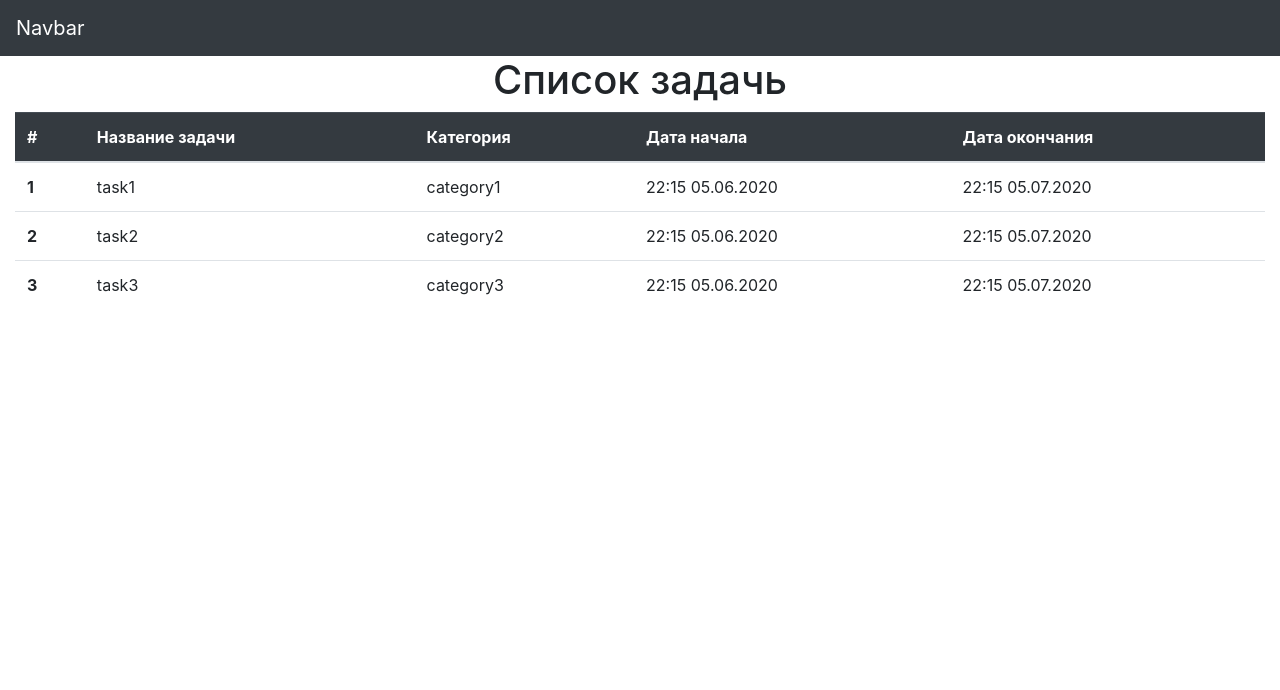
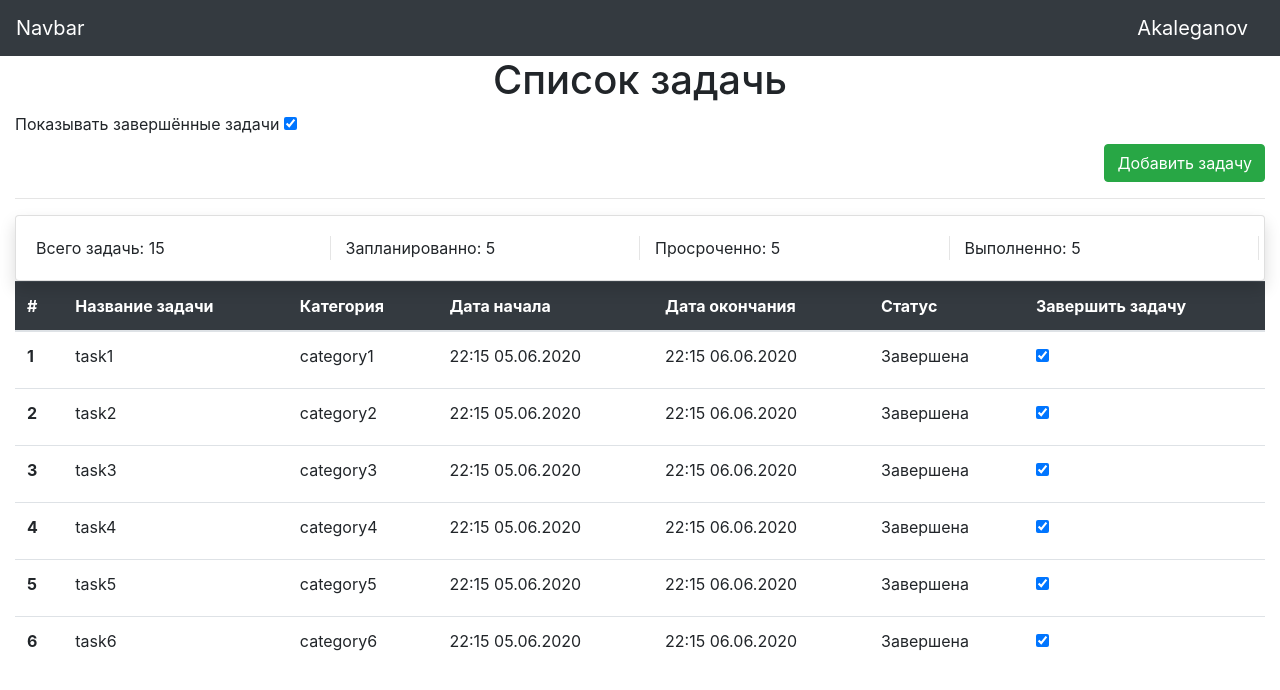
Before and after one commit to AlexandrKaleganov/angular, an Angular app in the folder task-planner/: page / in a window 1280 px wide. Shown: the top 690 px of the page. Built offline with nearby package versions, Linux system fonts and the light colour scheme.

Commit message:
4. Связывание компонента и шаблона. [#62045]

```diff
--- a/task-planner/src/app/app.module.ts
+++ b/task-planner/src/app/app.module.ts
@@ -5,12 +5,14 @@ import { AppRoutingModule } from './app-routing.module';
 import { AppComponent } from './app.component';
 import { HeaderComponent } from './header/header.component';
 import { TaskListComponent } from './task-list/task-list.component';
+import { StatisticComponent } from './task-list/statistic/statistic.component';
 
 @NgModule({
   declarations: [
     AppComponent,
     HeaderComponent,
-    TaskListComponent
+    TaskListComponent,
+    StatisticComponent,
   ],
   imports: [
     BrowserModule,
--- a/task-planner/src/app/header/header.component.html
+++ b/task-planner/src/app/header/header.component.html
@@ -1,3 +1,4 @@
 <nav class="navbar navbar-dark bg-dark">
   <a class="navbar-brand" href="#">Navbar</a>
+  <a class="navbar-brand text-right" href="#">{{userName}}</a>
 </nav>
--- a/task-planner/src/app/header/header.component.ts
+++ b/task-planner/src/app/header/header.component.ts
@@ -6,7 +6,7 @@ import { Component, OnInit } from '@angular/core';
   styleUrls: ['./header.component.css']
 })
 export class HeaderComponent implements OnInit {
-
+   userName = 'Akaleganov';
   constructor() { }
 
   ngOnInit(): void {
--- /dev/null
+++ b/task-planner/src/app/task-list/statistic/statistic.component.html
@@ -0,0 +1,10 @@
+<div class="card shadow rounded">
+  <div class="card-body">
+    <div class="row">
+    <div class="col-3" style="border-right: 1px solid rgba(0, 0, 0, 0.1)">Всего задачь: {{taskAll}}</div>
+    <div class="col-3" style="border-right: 1px solid rgba(0, 0, 0, 0.1)">Запланированно: {{taskPlanned}}</div>
+    <div class="col-3" style="border-right: 1px solid rgba(0, 0, 0, 0.1)">Просроченно: {{taskOverdue}}</div>
+    <div class="col-3" style="border-right: 1px solid rgba(0, 0, 0, 0.1)">Выполненно: {{taskFinished}}</div>
+    </div>
+  </div>
+</div>
--- /dev/null
+++ b/task-planner/src/app/task-list/statistic/statistic.component.ts
@@ -0,0 +1,21 @@
+import { Component, OnInit } from '@angular/core';
+
+@Component({
+  selector: 'app-statistic',
+  templateUrl: './statistic.component.html',
+  styleUrls: ['./statistic.component.css']
+})
+export class StatisticComponent implements OnInit {
+
+  taskAll = 15;       // Всего задачь
+  taskPlanned = 5;    // Запланированно
+  taskOverdue = 5;   // Просрочено
+  taskFinished = 5;  // Выполненно
+
+  constructor() {
+  }
+
+  ngOnInit(): void {
+  }
+
+}
--- a/task-planner/src/app/task-list/task-list.component.html
+++ b/task-planner/src/app/task-list/task-list.component.html
@@ -1,7 +1,18 @@
+<div class="col-md-12">
 
-<div class="col-md-12">
   <h1 class="text-center">Список задачь</h1>
-<table class="table">
+  <label>Показывать завершённые задачи
+    <input type="checkbox"  checked (change)="filterTasks($event)"/>
+  </label>
+  <div class="text-right">
+
+    <button type="button"
+            class="btn btn-success" (click)="addTask()"> Добавить задачу
+    </button>
+  </div>
+  <hr>
+  <app-statistic></app-statistic>
+  <table class="table" *ngIf="taskModels != null && taskModels.length > 0">
     <thead class="table-dark">
     <tr>
       <th scope="col">#</th>
@@ -9,29 +20,24 @@
       <th scope="col">Категория</th>
       <th scope="col">Дата начала</th>
       <th scope="col">Дата окончания</th>
+      <th scope="col">Статус</th>
+      <th scope="col">Завершить задачу</th>
     </tr>
     </thead>
     <tbody>
-  <tr>
-    <th scope="row">1</th>
-    <td>task1</td>
-    <td>category1</td>
-    <td>22:15 05.06.2020</td>
-    <td>22:15 05.07.2020</td>
-  </tr>
-  <tr>
-    <th scope="row">2</th>
-    <td>task2</td>
-    <td>category2</td>
-    <td>22:15 05.06.2020</td>
-    <td>22:15 05.07.2020</td>
-  </tr>
-  <tr>
-    <th scope="row">3</th>
-    <td>task3</td>
-    <td>category3</td>
-    <td>22:15 05.06.2020</td>
-    <td>22:15 05.07.2020</td>
+    <tr *ngFor="let taskModel of taskModels">
+      <th scope="row">{{taskModel.id}}</th>
+      <td>{{taskModel.name}}</td>
+      <td>{{taskModel.category}}</td>
+      <td>{{taskModel.dateStart}}</td>
+      <td>{{taskModel.dateEnd}}</td>
+      <td>{{taskModel.status?'Завершена': 'Открыта'}}</td>
+      <td >
+
+        <label>
+          <input type="checkbox"  [checked]="taskModel.status" (change)="setStatus(taskModel)"/>
+        </label>
+      </td>
     </tr>
     </tbody>
   </table>
--- a/task-planner/src/app/task-list/task-list.component.ts
+++ b/task-planner/src/app/task-list/task-list.component.ts
@@ -6,13 +6,29 @@ import { Component, OnInit } from '@angular/core';
   styleUrls: ['./task-list.component.css']
 })
 export class TaskListComponent implements OnInit {
-private taskName: string;
-private taskCategory: string;
-private dateStart: string;
-private dateEnd: string;
+ taskModels: any = [];
   constructor() { }
 
   ngOnInit(): void {
+    this.initTaskModel();
+  }
+  initTaskModel() {
+    this.taskModels.push(
+      {id:'1', name:'task1', category: 'category1', dateStart:'22:15 05.06.2020', dateEnd:'22:15 06.06.2020', status:true},
+      {id:'2', name:'task2', category: 'category2', dateStart:'22:15 05.06.2020', dateEnd:'22:15 06.06.2020', status:true},
+      {id:'3', name:'task3', category: 'category3', dateStart:'22:15 05.06.2020', dateEnd:'22:15 06.06.2020', status:true},
+      {id:'4', name:'task4', category: 'category4', dateStart:'22:15 05.06.2020', dateEnd:'22:15 06.06.2020', status:true},
+      {id:'5', name:'task5', category: 'category5', dateStart:'22:15 05.06.2020', dateEnd:'22:15 06.06.2020', status:true},
+      {id:'6', name:'task6', category: 'category6', dateStart:'22:15 05.06.2020', dateEnd:'22:15 06.06.2020', status:true});
+  }
+  addTask() {
+    console.log('add Task');
   }
 
+  setStatus(object: any) {
+    object.status = !object.status;
+  }
+  filterTasks($event) {
+    console.log($event.target.checked);
+  }
 }
```
Also changed, not shown: task-planner/src/app/task-list/statistic/statistic.component.css (added), 1 other file (tests, documents, lock files or other folders). Lines whose indentation alone changed are shown as unchanged.
